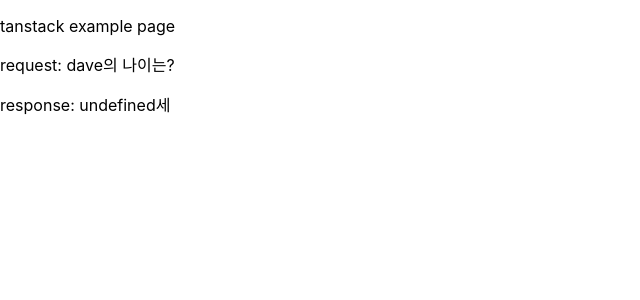
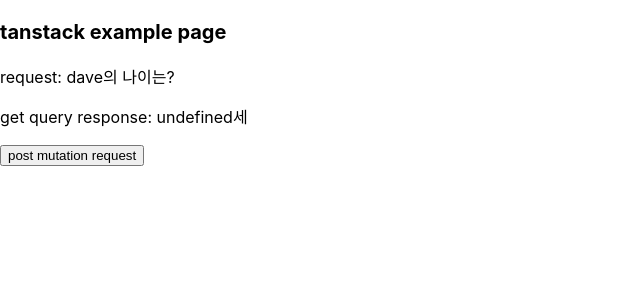
Before and after one commit to huun0424/boilerplate-react, a React (Create React App) app: page /examples/tanstack in a window 1280 px wide. Shown: the top 300 px of the page, without its empty margins (0-640 px from the left). Built offline with nearby package versions, Linux system fonts and the light colour scheme; no server answers.

Commit message:
- feat: tanstack mutation example 추가.

```diff
--- /dev/null
+++ b/src/apis/mutations/useAgifyMutation.tsx
@@ -0,0 +1,7 @@
+import { useMutation } from '@tanstack/react-query';
+import postAgify, { postAgifyRequest } from 'src/apis/postAgify';
+
+const useAgifyMutation = (body: postAgifyRequest) =>
+  useMutation({ mutationFn: () => postAgify(body) });
+
+export default useAgifyMutation;
--- /dev/null
+++ b/src/apis/postAgify.ts
@@ -0,0 +1,21 @@
+import axios from 'axios';
+
+export interface postAgifyRequest {
+  name: string;
+}
+
+export interface postAgifyResult {
+  count: number;
+  name: string;
+  age: number;
+}
+
+const postAgify = async (body: postAgifyRequest) => {
+  const res = await axios.post<postAgifyResult>(`https://jsonplaceholder.typicode.com/posts`, {
+    ...body,
+    age: 34,
+  });
+  return res.data;
+};
+
+export default postAgify;
--- a/src/pages/examples/TanstackPage.tsx
+++ b/src/pages/examples/TanstackPage.tsx
@@ -1,13 +1,36 @@
+/** @jsxImportSource @emotion/react */
+import { css } from '@emotion/react';
+import { useState } from 'react';
+import useAgifyMutation from 'src/apis/mutations/useAgifyMutation';
+import { postAgifyResult } from 'src/apis/postAgify';
 import useAgifyQuery from 'src/apis/queries/useAgifyQuery';
 
+const titleStyle = () => css`
+  font-size: 20px;
+  font-weight: bold;
+`;
+
 const TanstackPage = () => {
+  const [mutationData, setMutationData] = useState<postAgifyResult>();
+
   const { data } = useAgifyQuery('dave');
+  const { mutateAsync: agifyMutation } = useAgifyMutation({ name: 'dave' });
+
+  const mutationHandler = async () => {
+    const res = await agifyMutation();
+    setMutationData(res);
+  };
 
   return (
     <div>
-      <p>tanstack example page</p>
+      <p css={titleStyle}>tanstack example page</p>
       <p>request: dave의 나이는? </p>
-      <p>{`response: ${data?.age}세`}</p>
+      <p>{`get query response: ${data?.age}세`}</p>
+
+      <button type="button" onClick={mutationHandler}>
+        post mutation request
+      </button>
+      {mutationData && <p>{`post mutation response: ${mutationData?.age}세`}</p>}
     </div>
   );
 };
```
